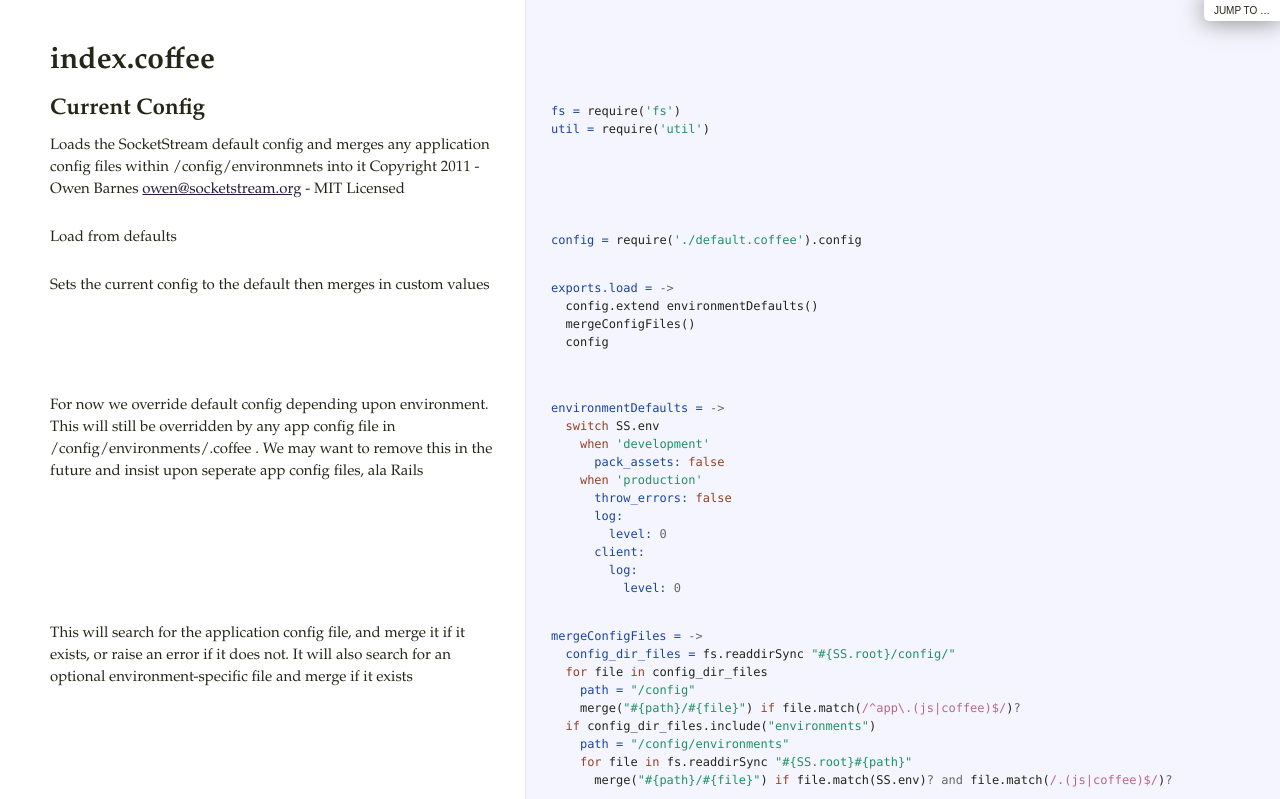
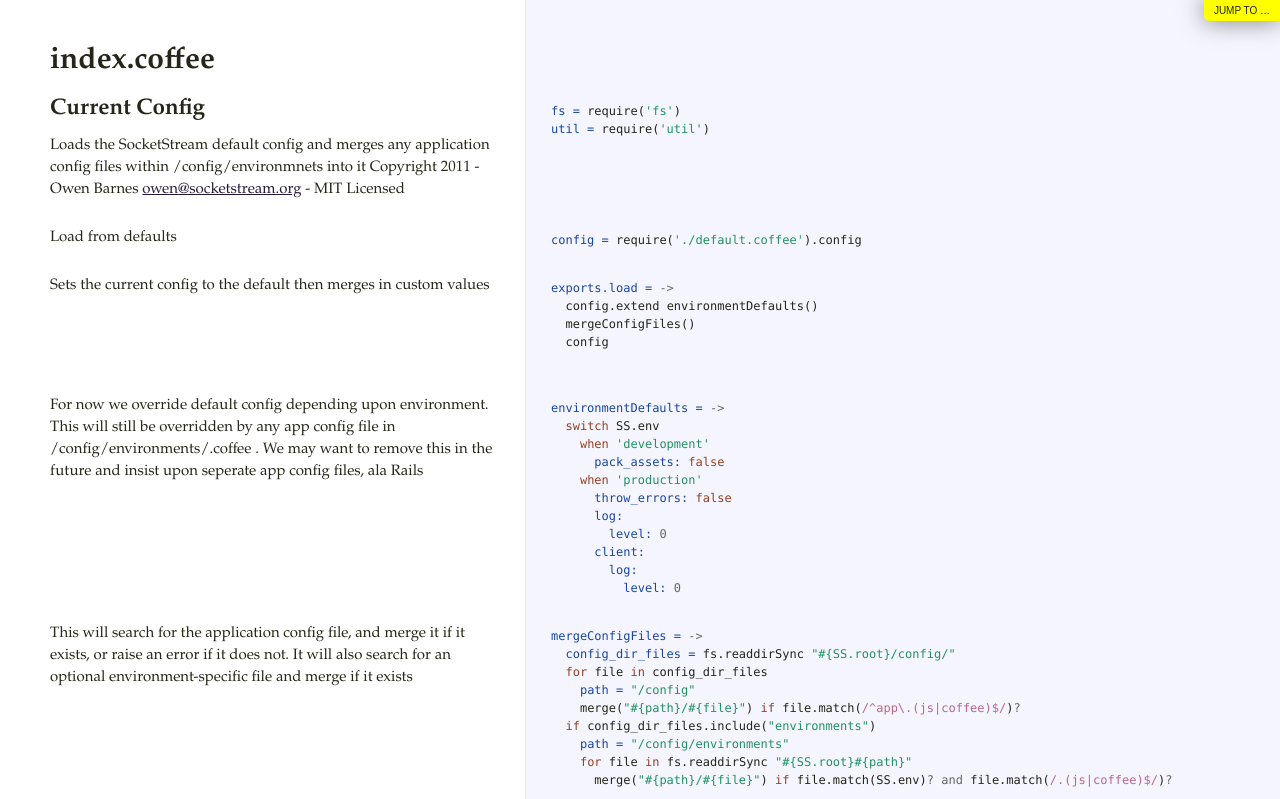
Before and after one commit to janag/janag.github.com, a PHP site: page /docs/annotated/config/index.html in a window 1280 px wide; the page is wider, and only the part inside the window is pictured. Shown: the top 799 px of that part. Run offline with PHP 8.4, Linux system fonts and the light colour scheme.

Commit message:
updated css

```diff
--- a/ss/docs/annotated/backend/docco.css
+++ b/ss/docs/annotated/backend/docco.css
@@ -44,6 +44,7 @@ h1, h2, h3, h4, h5, h6 {
   position: fixed;
   right: 0; top: 0;
   padding: 5px 10px;
+  background:yellow;
 }
   #jump_wrapper {
     padding: 0;
--- a/ss/docs/annotated/benchmark/docco.css
+++ b/ss/docs/annotated/benchmark/docco.css
@@ -44,6 +44,7 @@ h1, h2, h3, h4, h5, h6 {
   position: fixed;
   right: 0; top: 0;
   padding: 5px 10px;
+  background:yellow;
 }
   #jump_wrapper {
     padding: 0;
--- a/ss/docs/annotated/config/docco.css
+++ b/ss/docs/annotated/config/docco.css
@@ -44,6 +44,7 @@ h1, h2, h3, h4, h5, h6 {
   position: fixed;
   right: 0; top: 0;
   padding: 5px 10px;
+  background:yellow;
 }
   #jump_wrapper {
     padding: 0;
--- a/ss/docs/annotated/frontend/docco.css
+++ b/ss/docs/annotated/frontend/docco.css
@@ -44,6 +44,7 @@ h1, h2, h3, h4, h5, h6 {
   position: fixed;
   right: 0; top: 0;
   padding: 5px 10px;
+  background:yellow;
 }
   #jump_wrapper {
     padding: 0;
--- a/ss/docs/annotated/main/docco.css
+++ b/ss/docs/annotated/main/docco.css
@@ -44,6 +44,7 @@ h1, h2, h3, h4, h5, h6 {
   position: fixed;
   right: 0; top: 0;
   padding: 5px 10px;
+  background:yellow;
 }
   #jump_wrapper {
     padding: 0;
--- a/ss/docs/annotated/router/docco.css
+++ b/ss/docs/annotated/router/docco.css
@@ -44,6 +44,7 @@ h1, h2, h3, h4, h5, h6 {
   position: fixed;
   right: 0; top: 0;
   padding: 5px 10px;
+  background:yellow;
 }
   #jump_wrapper {
     padding: 0;
--- a/ss/docs/annotated/rpc/docco.css
+++ b/ss/docs/annotated/rpc/docco.css
@@ -44,6 +44,7 @@ h1, h2, h3, h4, h5, h6 {
   position: fixed;
   right: 0; top: 0;
   padding: 5px 10px;
+  background:yellow;
 }
   #jump_wrapper {
     padding: 0;
--- a/ss/docs/annotated/utils/docco.css
+++ b/ss/docs/annotated/utils/docco.css
@@ -44,6 +44,7 @@ h1, h2, h3, h4, h5, h6 {
   position: fixed;
   right: 0; top: 0;
   padding: 5px 10px;
+  background:yellow;
 }
   #jump_wrapper {
     padding: 0;
--- a/ss/jqm-docs.css
+++ b/ss/jqm-docs.css
@@ -1,8 +1,4 @@
-/* jqm docs css
-
-Beware: lots of last-minute CSS going on in here
-cobblers, shoes,
-*/
+/* jqm docs css */
 
 body { background: #dddddd; }
 .ui-mobile .type-home .ui-content { margin: 0; background: #e5e5e5 url(../images/jqm-sitebg.png) top center repeat-x; }
```
